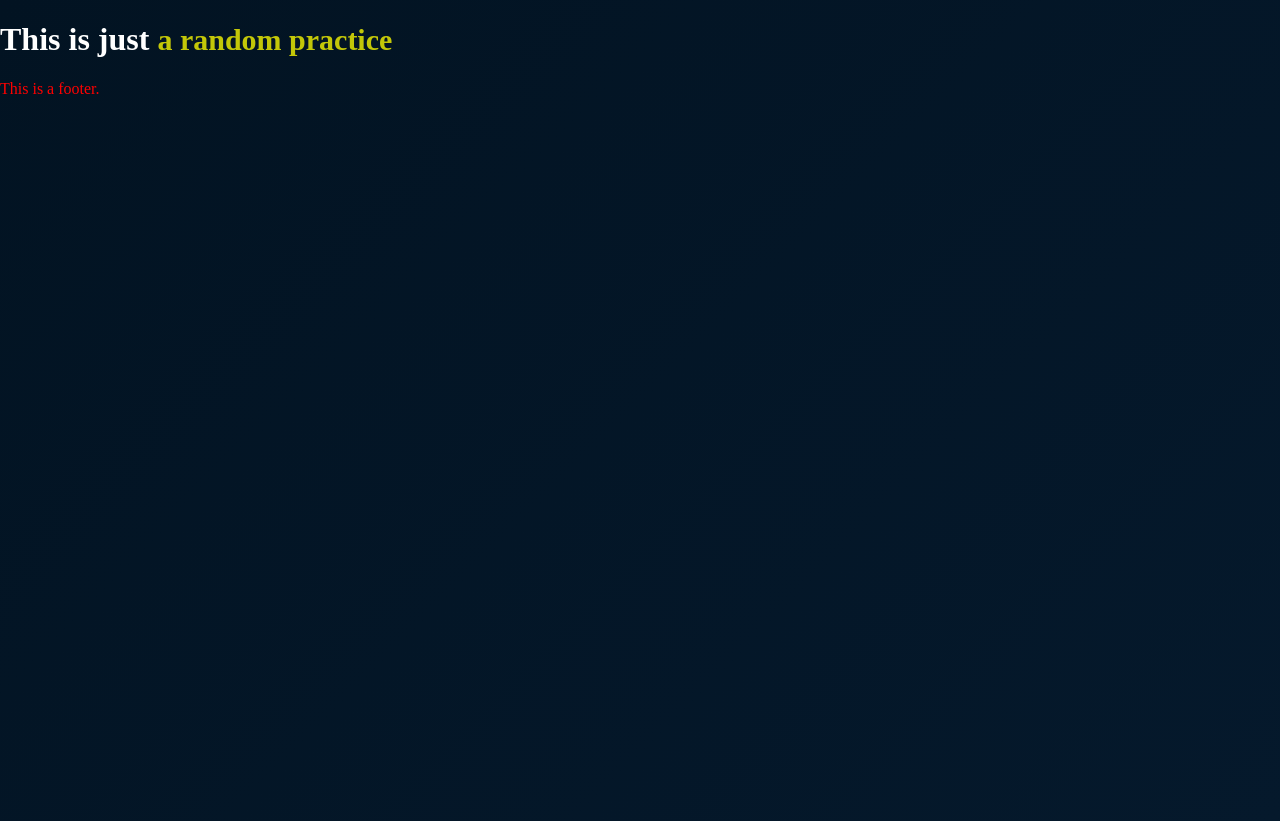
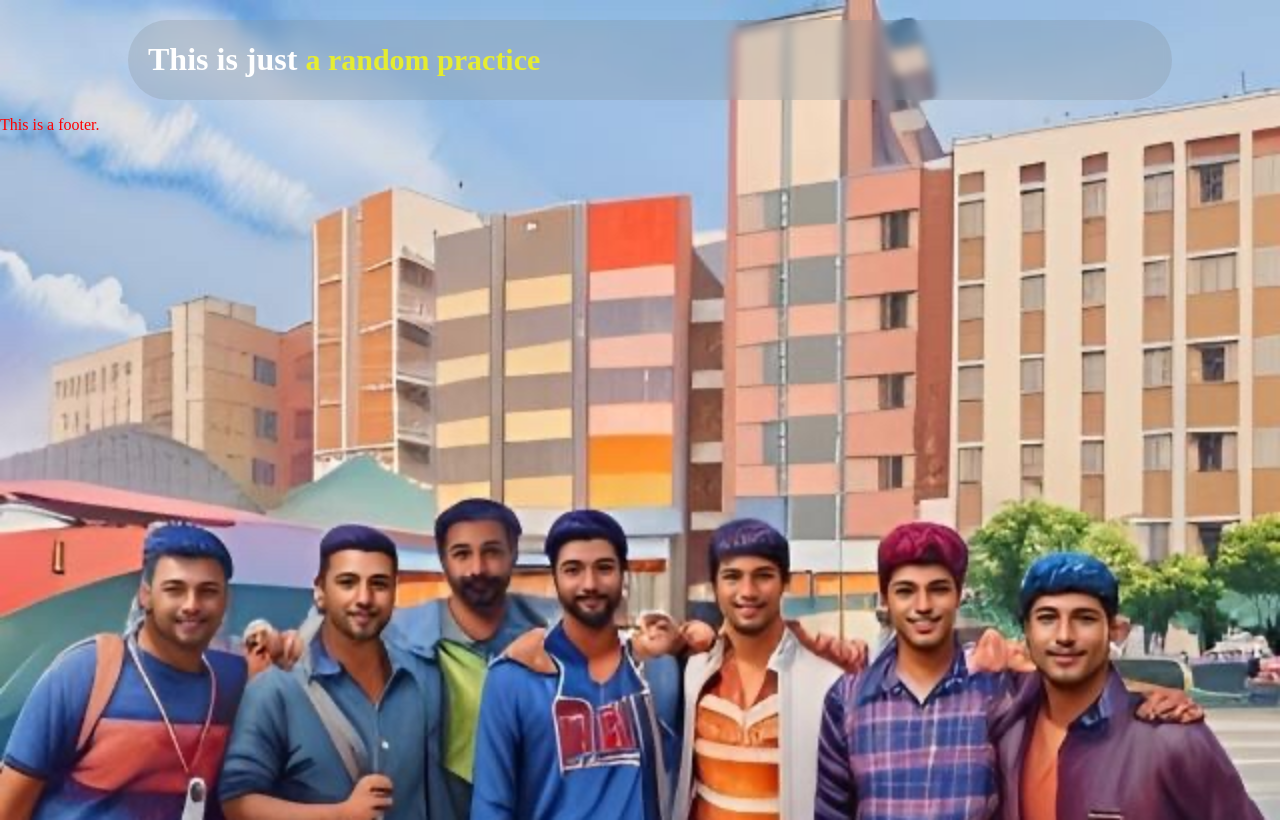
Before and after one commit to Peeyush2473/RandomPractice, a plain HTML site: page Frontend/index.html in a window 1280 px wide. Drawn offline with Linux system fonts and the light colour scheme.

Commit message:
Changed the background and header

```diff
--- a/Frontend/styles.css
+++ b/Frontend/styles.css
@@ -10,8 +10,24 @@
  body{
     height: 100vh;
     margin: 0;
-    background-image: linear-gradient(-45deg, #05192c, #021322);
+    background-image: url(/Frontend/Assets/WhatsApp\ Image\ 2024-09-20\ at\ 18.17.12.jpeg);
+    background-size: cover;
+    background-repeat: no-repeat;
+    align-items: center;
     color:#fff;
+ }
+
+ header{
+   background-color: #808a9340;
+   -webkit-backdrop-filter: blur(5px);
+   backdrop-filter: blur(5px);
+   border-radius: 40px;
+   display: flex;
+   width: 80%;
+   margin-top: 20px;
+   margin-left: 10%;
+   position: relative;
+   padding-left: 20px;
  }
 
  #animate.animate{
```
Also changed, not shown: Frontend/Assets/WhatsApp Image 2024-09-20 at 18.17.12.jpeg (added).
